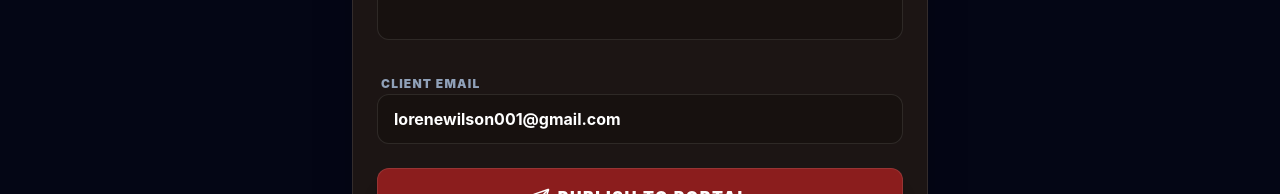
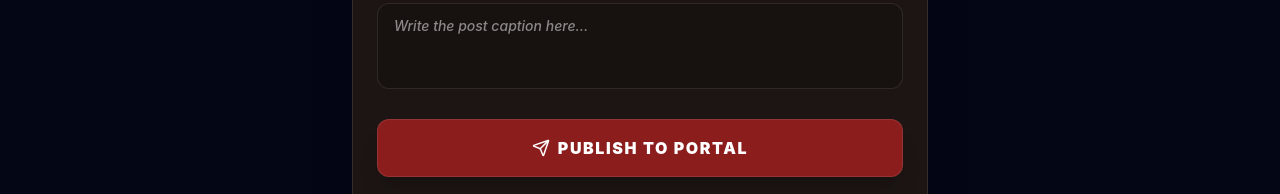
Before and after one commit to lorenewilson001-tech/sole-social-media, a React (Vite) app: page / in a window 1280 px wide. Both pictures are taken after a click on the button "CREATE PROJECT". Shown: the part 451-645 px from the top of the page. Built offline with nearby package versions, Linux system fonts and the light colour scheme; no server answers; the database is empty.

Commit message:
feat: Initialize client email notification
Removes the client selection from the create post modal and automatically triggers a mailto link to notify the primary client upon post submission. This streamlines the content creation workflow by immediately alerting the client of new drafts.

```diff
--- a/src/components/CreatePostModal.tsx
+++ b/src/components/CreatePostModal.tsx
@@ -13,7 +13,6 @@ export const CreatePostModal: React.FC<CreatePostModalProps> = ({ onClose }) =>
   const [imageUrl, setImageUrl] = useState('');
   const [videoUrl, setVideoUrl] = useState('');
   const [caption, setCaption] = useState('');
-  const [clientEmail, setClientEmail] = useState(LOREN_EMAILS[0]);
   const [isSubmitting, setIsSubmitting] = useState(false);
 
   const handleSubmit = async (e: React.FormEvent) => {
@@ -33,11 +32,20 @@ export const CreatePostModal: React.FC<CreatePostModalProps> = ({ onClose }) =>
         imageUrl: imageUrl.trim() || '',
         videoUrl: videoUrl.trim() || '',
         caption,
-        clientEmail: clientEmail.toLowerCase().trim()
+        clientEmail: LOREN_EMAILS[0].toLowerCase().trim() // Default to primary client
       });
+
       if (result) {
+        // Trigger notification to Client
+        const subject = `New Content Draft: ${title}`;
+        const message = `Hello Loren! I have just uploaded a new content draft for you: "${title}".\n\nPlease review it here: ${window.location.origin}/?view=client\n\nCaption: ${caption}`;
+        const bccList = LOREN_EMAILS.join(',');
+        const mailtoUrl = `mailto:${LOREN_EMAILS[0]}?bcc=${bccList}&subject=${encodeURIComponent(subject)}&body=${encodeURIComponent(message)}`;
+
+        window.location.href = mailtoUrl;
+
         onClose();
-        alert('Post Published Successfully!');
+        alert('Post Published! Email notification initialized.');
       }
     } catch (error) {
       console.error(error);
@@ -149,18 +157,6 @@ export const CreatePostModal: React.FC<CreatePostModalProps> = ({ onClose }) =>
               />
             </div>
 
-            <div className="space-y-2">
-              <label className="text-xs font-black uppercase tracking-widest text-slate-400 ml-1">Client Email</label>
-              <input
-                required
-                type="email"
-                value={clientEmail}
-                onChange={(e) => setClientEmail(e.target.value)}
-                placeholder="e.g., client@example.com"
-                className="w-full bg-brand-dark/50 border border-white/10 text-white rounded-xl py-3 px-4 focus:outline-none focus:border-brand-gold transition-all font-bold"
-              />
-            </div>
-
             <button
               type="submit"
               disabled={isSubmitting}
```
